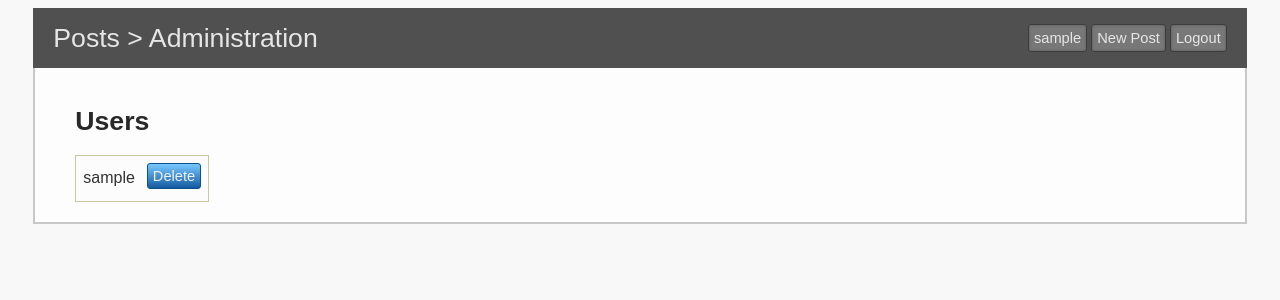
After one commit to davenportw15/FlaskPostBeta, a Flask app: page /admin in a window 1280 px wide. The commit adds this page. Shown: the top 300 px of the page. Run offline with Flask 2, Linux system fonts and the light colour scheme; a user stored in the database is signed in; tables that the repository leaves empty hold one stand-in row (values such as "Sample post").

Commit message:
Added admin interface at /admin. Add username to admin table in models/db.sqlite3 to create an administrator.

```diff
--- a/application.py
+++ b/application.py
@@ -6,6 +6,7 @@ from flask import Flask, request, session, render_template, url_for, redirect, f
 from sqlite3 import connect
 from models.users import Users
 from models.posts import Posts
+from models.admin import Admin
 import os
 
 app = Flask(__name__)
@@ -15,6 +16,7 @@ connection = connect(
 )
 users = Users(connection)
 posts = Posts(connection)
+admin = Admin(connection)
 
 app.secret_key = "jfk23!,e2ffad~~~~.fad.py"
 
@@ -88,6 +90,23 @@ def view_post(post_number):
     else:
         return "Post not found..."
 
+@app.route("/admin")
+def list_users():
+    if "username" in session:
+        if admin.admin_exists(session["username"]):
+            return render_template("admin_list_users.html", users=users)
+        else:
+            return "%s is not an administrator..." % (session["username"])
+    else:
+        return redirect(url_for("login"))
+
+@app.route("/delete_user", methods=["POST"])
+def delete_user():
+    if users.user_exists(request.form["username"]):
+        users.delete_user(request.form["username"])
+        posts.delete_posts_by_user(request.form["username"])
+        return redirect(url_for("list_users"))
+
 #start the server
 if __name__ == "__main__":
     app.run(
--- /dev/null
+++ b/models/admin.py
@@ -0,0 +1,31 @@
+import sqlite3
+
+class Admin:
+    def __init__(self, connection):
+        self.db = connection
+        self.cursor = self.db.cursor()
+
+    def admin_exists(self, username):
+        return not self.cursor.execute(
+            "select username from admin where username is ?",
+            (username,)).fetchone() is None
+
+    def new_admin(self, username):
+        if not self.admin_exists(username):
+            self.cursor.execute(
+                "insert into admin ('username') values (?)",
+                (username,)
+            )
+            self.db.commit()
+        else:
+            return False
+
+    def delete_admin(self, username):
+        if self.admin_exists(username):
+            self.cursor.execute(
+                "delete from admin where username is ?",
+                (username,)
+            )
+            self.db.commit()
+        else:
+            return False
--- a/models/users.py
+++ b/models/users.py
@@ -5,7 +5,7 @@ Model for user management
 import sqlite3
 from hashlib import md5
 
-class Users(object):
+class Users:
     def __init__(self, connection):
         self.db = connection
         self.cursor = self.db.cursor()
@@ -42,11 +42,11 @@ class Users(object):
         else:
             return False
 
-    def delete_user(self, username, password):
-        if self.match_password(username, password):
+    def delete_user(self, username):
+        if self.user_exists(username):
             self.cursor.execute(
-                "delete from users where username is ? and password is ?",
-                (username, self.encrypt(password))
+                "delete from users where username is ?",
+                (username,)
             )
             self.db.commit()
             return True
--- a/static/css/main.css
+++ b/static/css/main.css
@@ -195,3 +195,15 @@ h1 {
 #find_user:focus {
     box-shadow:0px 0px 3px rgb(70,70,70) inset;
 }
+
+#user_list {
+    background-color:rgb(252,252,252);
+    border:1px rgb(200,200,160) solid;
+}
+
+#user_list td {
+    font-size:12pt;
+    font-family:sans-serif;
+    color:rgb(50,50,50);
+    padding:5px;
+}
--- /dev/null
+++ b/templates/admin_list_users.html
@@ -0,0 +1,19 @@
+{% extends "base.html" %}
+{% block title %}Administration{% endblock %}
+{% block title_path %}Administration{% endblock %}
+{% block content %}
+<h1>Users</h1>
+<table id="user_list">
+    {% for user in users.list_users() %}
+    <tr>
+        <td>{{ user }}</td>
+        <td>
+            <form action="{{ url_for('delete_user') }}" method="POST">
+                <input type="hidden" name="username" value="{{ user }}" />
+                <input type="submit" value="Delete" />
+            </form>
+        </td>
+    </tr>
+    {% endfor %}
+</table>
+{% endblock %}
```
Also changed, not shown: models/posts.py (+8 -1 lines).
